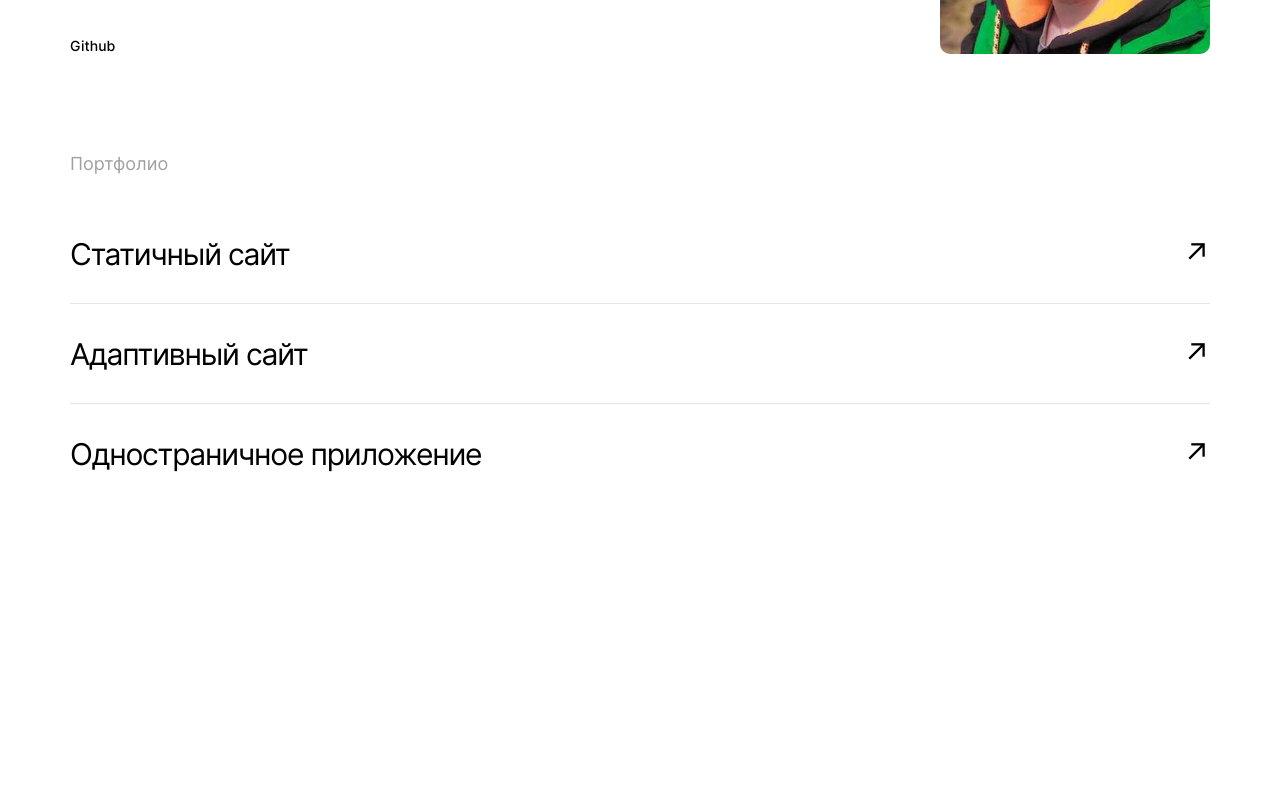
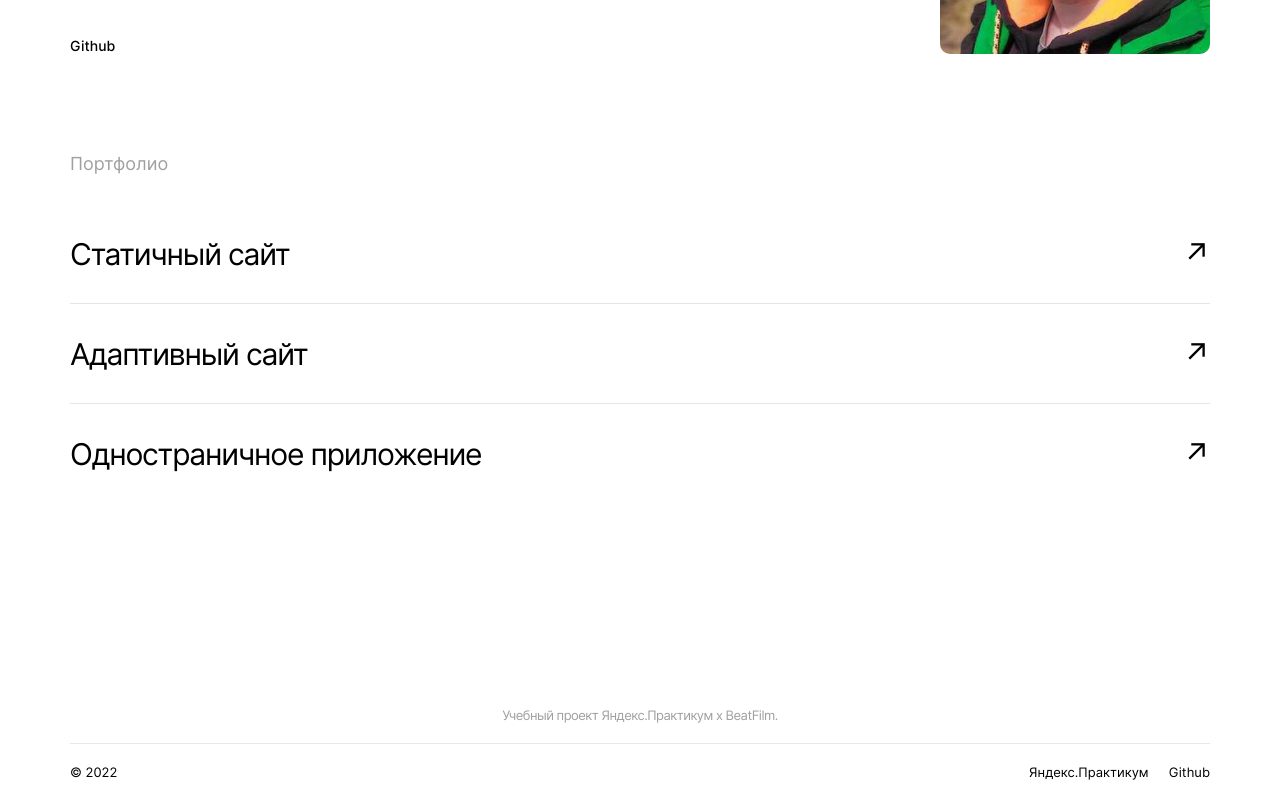
Before and after one commit to AVorber/movies-explorer-frontend, a React (Create React App) app: page / in a window 1280 px wide. Shown: the part 2320-3120 px from the top of the page. Before the commit the page ends 2948 px from the top, so only its background shows below. Built offline with nearby package versions, Linux system fonts and the light colour scheme.

Commit message:
feat: создает блок footer

```diff
--- a/src/components/App/App.js
+++ b/src/components/App/App.js
@@ -1,6 +1,7 @@
 import React from 'react';
 import { Route, Routes } from 'react-router-dom';
 import Main from '../Main/Main';
+import Footer from '../Footer/Footer';
 import './App.css';
 
 function App() {
@@ -9,6 +10,7 @@ function App() {
       <Routes>
         <Route exact path='/' element={<Main />} />
       </Routes>
+      <Footer />
     </div>
   );
 }
--- /dev/null
+++ b/src/components/Footer/Footer.css
@@ -0,0 +1,54 @@
+.footer {
+  display: flex;
+  flex-direction: column;
+  align-content: center;
+  padding: 0 70px;
+}
+
+.footer__promo {
+  font-weight: 400;
+  font-size: 13px;
+  line-height: 16px;
+  text-align: center;
+  letter-spacing: -0.04em;
+  color: #a0a0a0;
+  padding-bottom: 20px;
+  border-bottom: solid 1px #e8e8e8;
+  margin: 79px 0 0;
+}
+
+.footer__info {
+  display: flex;
+  margin: 20px 0;
+  align-items: center;
+  justify-content: space-between;
+}
+
+.footer__copyright {
+  font-weight: 400;
+  font-size: 13px;
+  line-height: 16px;
+  margin: 0;
+}
+
+.footer__links {
+  display: flex;
+  gap: 20px;
+  margin: 0;
+  padding: 0;
+  list-style-type: none;
+}
+
+.footer__link {
+  font-weight: 400;
+  font-size: 13px;
+  line-height: 16px;
+  text-decoration: none;
+  color: black;
+  opacity: 1;
+  transition: opacity 0.3s ease-in;
+}
+
+.footer__link:hover {
+  opacity: 0.7;
+}
--- /dev/null
+++ b/src/components/Footer/Footer.js
@@ -0,0 +1,41 @@
+import React from 'react';
+import './Footer.css';
+
+function Footer() {
+  return (
+    <footer className='footer'>
+      <p className='footer__promo'>
+        Учебный проект Яндекс.Практикум х BeatFilm.
+      </p>
+      <div className='footer__info'>
+        <p className='footer__copyright'>&copy; 2022</p>
+        <nav aria-label='Ссылки на полезные ресурсы'>
+          <ul className='footer__links'>
+            <li>
+              <a
+                href='https://practicum.yandex.ru/'
+                className='footer__link'
+                target='_blank'
+                rel='noreferrer'
+              >
+                Яндекс.Практикум
+              </a>
+            </li>
+            <li>
+              <a
+                href='https://github.com/'
+                className='footer__link'
+                target='_blank'
+                rel='noreferrer'
+              >
+                Github
+              </a>
+            </li>
+          </ul>
+        </nav>
+      </div>
+    </footer>
+  );
+}
+
+export default Footer;
```
